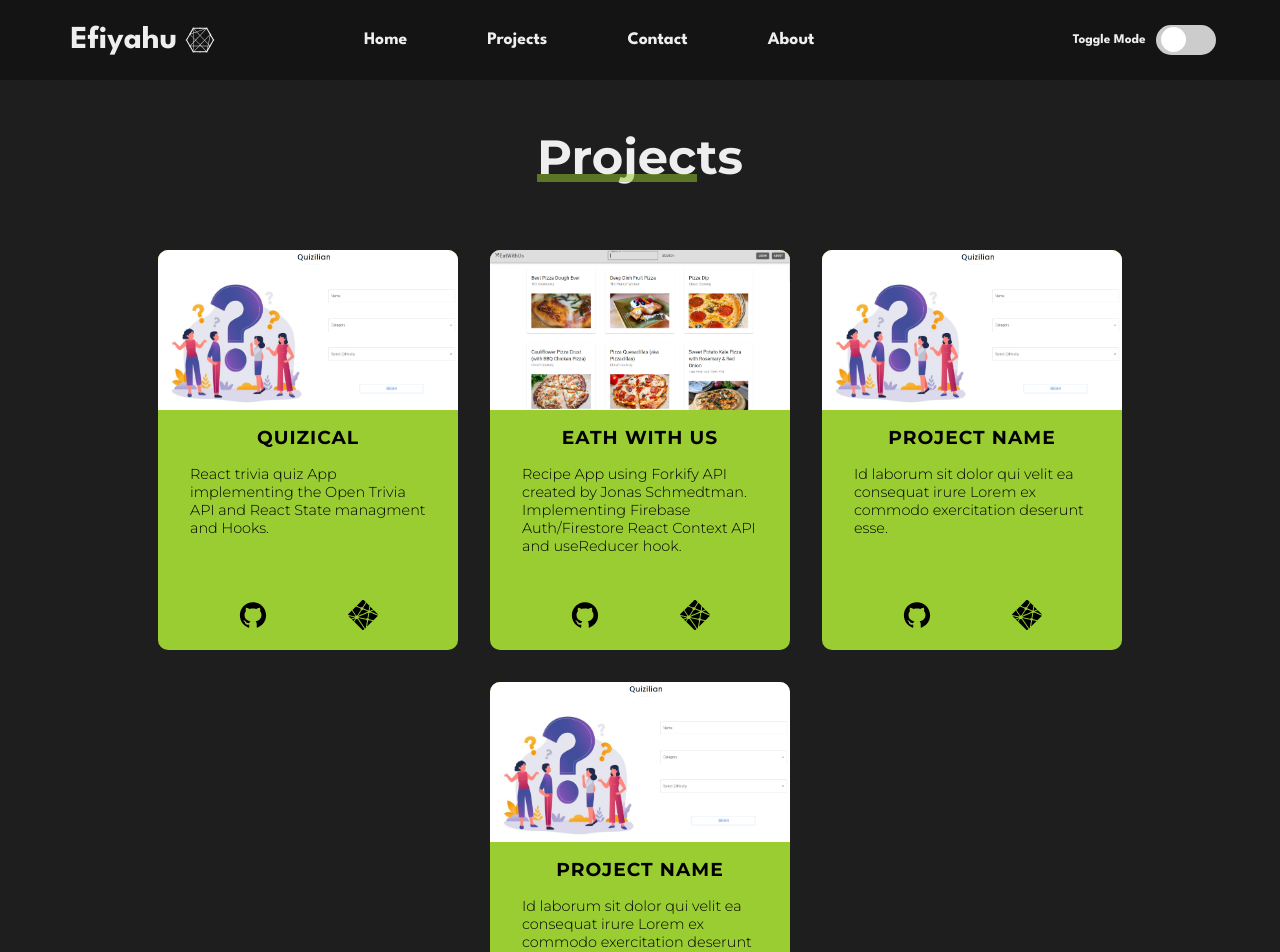
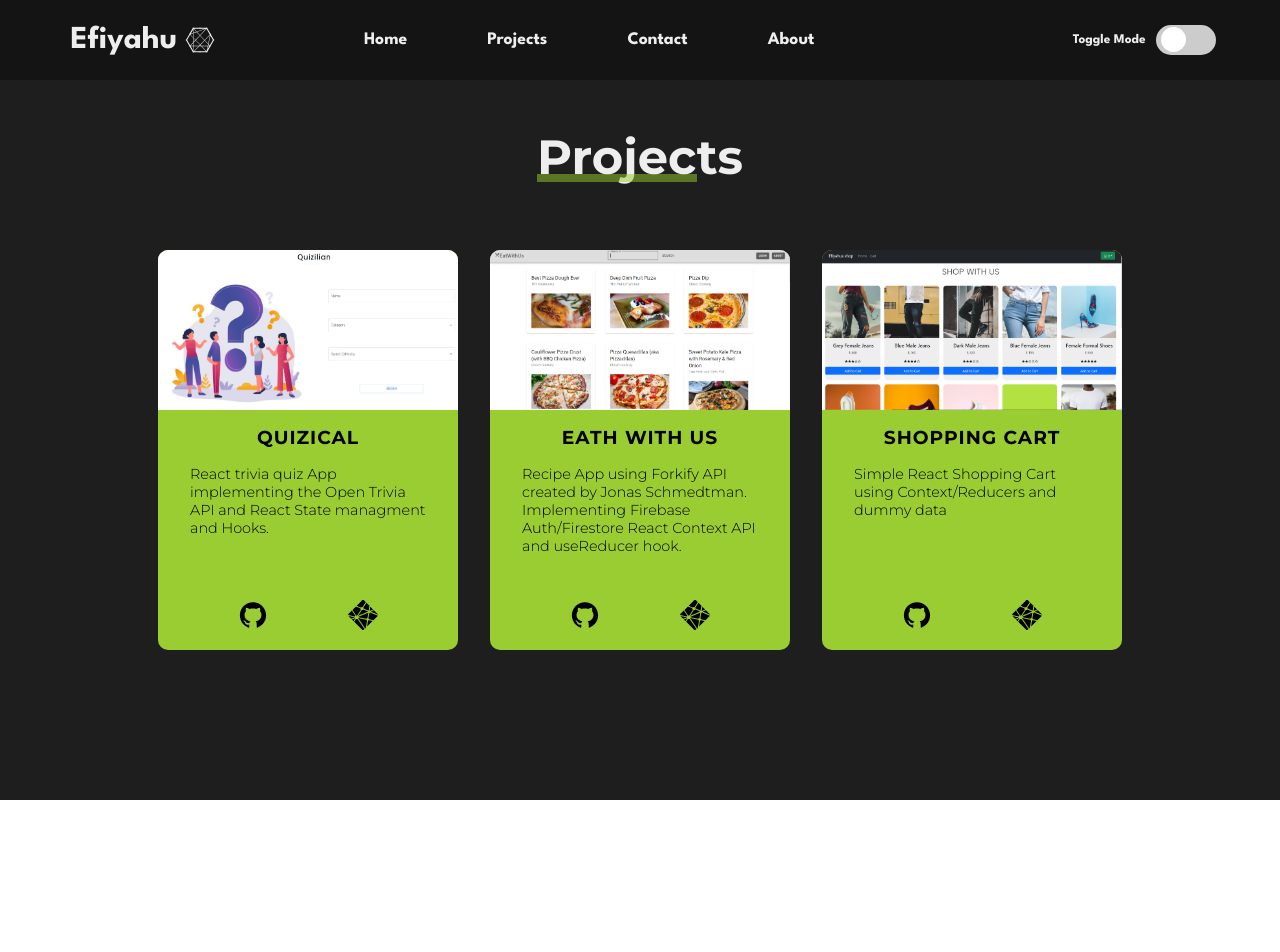
Before and after one commit to Efiyahu/my-portfolio-app, a React (Create React App) app: page /projects in a window 1280 px wide. Shown: the top 952 px of the page. After the commit the page ends 800 px from the top, so only its background shows below. Built offline with nearby package versions, Linux system fonts and the light colour scheme.

Commit message:
updated projects page

```diff
--- a/src/pages/projects/Projects.jsx
+++ b/src/pages/projects/Projects.jsx
@@ -6,6 +6,7 @@ import { ThemeContext } from '../../context/ThemeContext';
 import Card from '../../components/card/Card';
 import quizicalPic from '../../assets/quizicalpic.jpg';
 import eathWithUsPic from '../../assets/eatiwithus.jpg';
+import shoppingImage from '../../assets/shoppingapp.jpg';
 
 function Projects() {
   const { dark } = useContext(ThemeContext);
@@ -29,14 +30,11 @@ function Projects() {
           github_repo="https://github.com/Efiyahu/my-recipe-app"
         />
         <Card
-          title="Project Name"
-          image={quizicalPic}
-          description="Id laborum sit dolor qui velit ea consequat irure Lorem ex commodo exercitation deserunt esse."
-        />
-        <Card
-          title="Project Name"
-          image={quizicalPic}
-          description="Id laborum sit dolor qui velit ea consequat irure Lorem ex commodo exercitation deserunt esse."
+          title="Shopping Cart"
+          image={shoppingImage}
+          description="Simple React Shopping Cart using Context/Reducers and dummy data"
+          netlify_url="https://efi-shopping-app.netlify.app"
+          github_repo="https://github.com/Efiyahu/shopping-app.git"
         />
       </div>
     </div>
```
Also changed, not shown: src/assets/shoppingapp.jpg (added).
